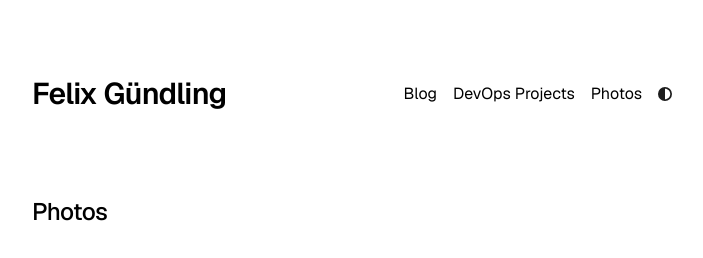
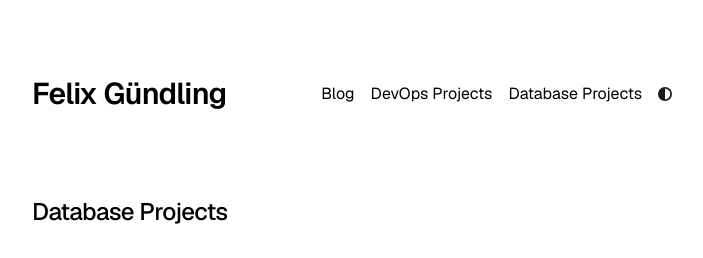
Before and after one commit to fguendling/nextfolio-a-simple-next-js-portfolio, a Next.js app: page /photos in a window 1280 px wide. Shown: the top 258 px of the page, without its empty margins (288-991 px from the left). Built offline with nearby package versions, Linux system fonts and the light colour scheme; grey boxes are pictures that could not be loaded.

Commit message:
Update section

```diff
--- a/app/components/nav.tsx
+++ b/app/components/nav.tsx
@@ -4,8 +4,8 @@ import { metaData } from "../config";
 
 const navItems = {
   "/blog": { name: "Blog" },
-  "/projects": { name: "DevOps Projects" },
-  "/photos": { name: "Photos" },
+  "/devops": { name: "DevOps Projects" },
+  "/database": { name: "Database Projects" },
 };
 
 export function Navbar() {
--- a/app/photos/page.tsx
+++ b/app/photos/page.tsx
@@ -3,14 +3,14 @@ import type { Metadata } from "next";
 import { ImageGrid } from "app/components/image-grid";
 
 export const metadata: Metadata = {
-  title: "Photos",
-  description: "My Photos",
+  title: "Database Projects",
+  description: "My Database Projects",
 };
 
 export default function Photos() {
   return (
     <section>
-      <h1 className="mb-8 text-2xl font-medium tracking-tight">Photos</h1>
+      <h1 className="mb-8 text-2xl font-medium tracking-tight">Database Projects</h1>
       <ImageGrid
         columns={3}
         images={[
--- a/app/sitemap.ts
+++ b/app/sitemap.ts
@@ -12,7 +12,7 @@ export default async function sitemap(): Promise<MetadataRoute.Sitemap> {
     lastModified: post.metadata.publishedAt,
   }));
 
-  let routes = ["", "blog", "DevOps projects", "photos"].map((route) => ({
+  let routes = ["", "blog", "DevOps projects", "Database projects"].map((route) => ({
     url: `${BaseUrl}${route}`,
     lastModified: new Date().toISOString().split("T")[0],
   }));
--- a/content/getting-started.mdx
+++ b/content/getting-started.mdx
@@ -81,6 +81,4 @@ Nextfolio uses [Vercel Web Analytics](https://vercel.com/docs/analytics/quicksta
 
 ## Ready!
 
-You're all set! Update your blog posts in the **/content** folder, add your project data in **app/project/projectdata.tsx**, and update your images in **app/photos/page.tsx**.
-
 Your portfolio is equipped with SEO, [RSS](/rss.xml), [Atom](/atom.xml), and [JSON](/feed.json) feeds, as well as analytics. Nextfolio is fully customizable, allowing you to add features as needed.
```
